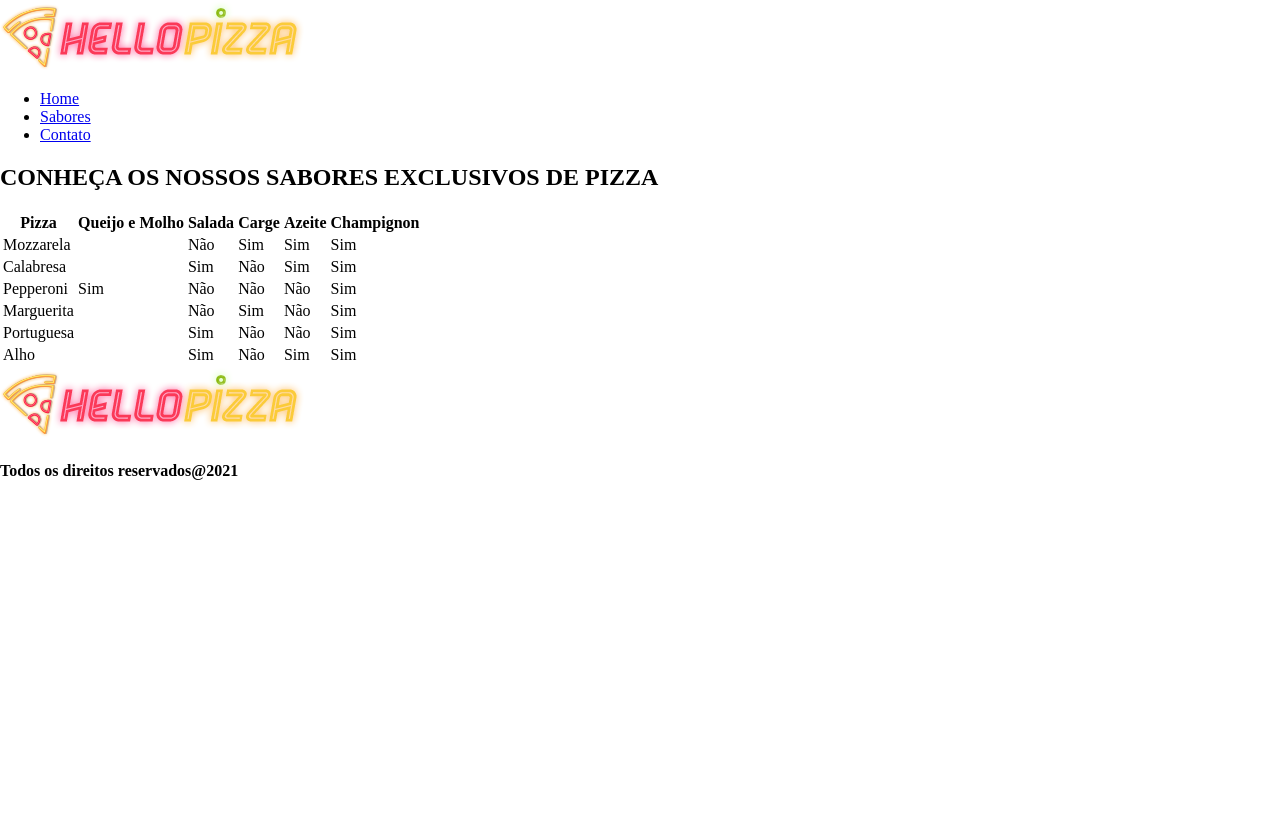
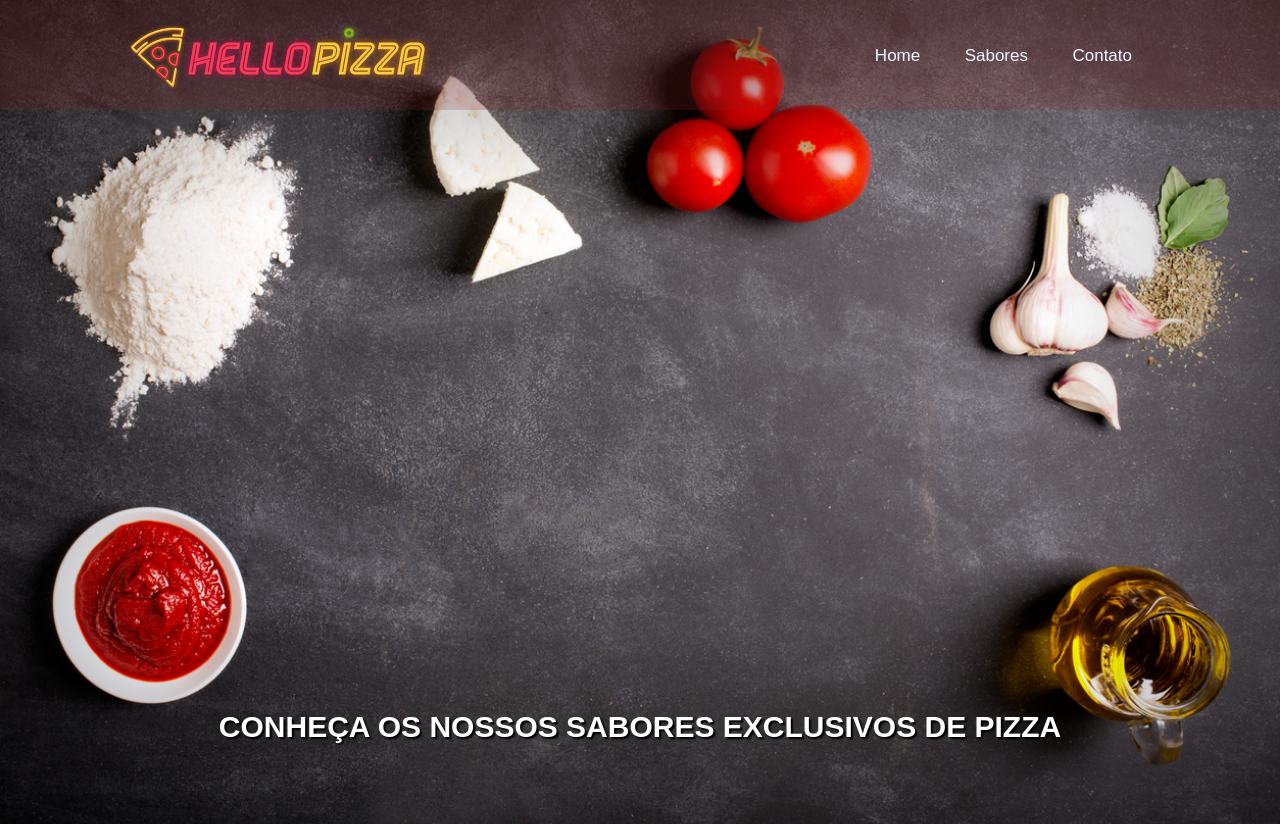
Before and after one commit to reversonthaiam/DevMedia-Projeto-Pizza-CSS, a plain HTML site: page Projeto-pizza/index.html in a window 1280 px wide. Shown: the top 824 px of the page. Before the commit the page ends 800 px from the top, so only its background shows below. Drawn offline with Linux system fonts and the light colour scheme.

Commit message:
projeto pizza pronto

```diff
--- a/Projeto-pizza/css/stylesheet.css
+++ b/Projeto-pizza/css/stylesheet.css
@@ -1,4 +1,103 @@
 body {
+  padding: 0;
 	margin: 0;
-	padding: 0;
+  font-family: sans-serif;
+	background-image: url(../img/background-pizza.jpg);
+	background-repeat: no-repeat;
+	background-size: contain;
+	background-color: #333;
 }
+
+.container {
+  width: 80%;
+  margin: 0 auto;
+}
+
+nav .container {
+  display: flex;
+  justify-content: space-between;
+  margin: 0 auto;
+  position: relative;
+  top: 20px;
+}
+
+nav {
+  background-color: rgba(143, 36, 36, 0.2);
+  height: 110px;
+
+}
+
+.itens ul {
+  padding-top: 10px;
+}
+
+.itens ul li {
+  display: inline;
+  padding: 0px 20px;
+  font-size: 17px;
+}
+
+.itens ul li a {
+  text-decoration: none;
+  color: aliceblue;
+}
+
+.logo {
+  padding-bottom: 15px;
+}
+
+section h1 {
+  font-size: 30px;
+  text-align: center;
+	margin-top: 600px;
+	color: white;
+	text-shadow: 2px 2px 2px black;
+
+}
+
+section table {
+	margin-top: 70px;
+  text-align: center;
+  background-color: rgb(41, 40, 40);
+  color: white;
+  border-collapse: collapse;
+  text-transform: uppercase;
+  border: 2px solid black;
+}
+
+.table {
+  display: flex;
+  justify-content: center;
+  flex-direction: column;
+}
+
+table thead tr th {
+  padding: 20px 30px 20px 30px;
+  font-size: 19px;
+  border: 1px solid black;
+}
+
+table tbody tr td {
+  padding: 30px 30px 30px 30px;
+  border: 1px solid black;
+  margin-top: 20px;
+}
+
+.sim {
+  color: green;
+}
+.nao {
+  color: red;
+}
+
+.img {
+	display: flex;
+	justify-content: center;
+	margin-top: 100px;
+}
+
+footer{
+	display: flex;
+	justify-content: center;
+	color: white;
+}
--- a/Projeto-pizza/index.html
+++ b/Projeto-pizza/index.html
@@ -9,22 +9,25 @@
   </head>
   <body>
     <nav>
-      <div><img src="./img/logo-helloPizza.png" alt=""></div>
+      <div class="container">
+        <div class="logo"><img src="./img/logo-helloPizza.png" alt=""></div>
 
-      <div>
-        <ul>
-          <li><a href="#">Home</a></li>
-          <li><a href="#">Sabores</a></li>
-          <li><a href="#">Contato</a></li>
-        </ul>
+        <div class="itens">
+          <ul>
+            <li><a href="#">Home</a></li>
+            <li><a href="#">Sabores</a></li>
+            <li><a href="#">Contato</a></li>
+          </ul>
+        </div>
       </div>
+
     </nav>
 
-    <section>
+    <section class="container">
       <h1>CONHEÇA OS NOSSOS SABORES EXCLUSIVOS DE PIZZA</h1>
     </section>
 
-    <section>
+    <section class="container table">
       <table>
         <thead>
           <tr>
@@ -39,62 +42,62 @@
         <tbody>
           <tr>
             <td>Mozzarela</td>
-						<td></td>
-						<td>Não</td>
-						<td>Sim</td>
-						<td>Sim</td>
-						<td>Sim</td>
+						<td class="sim">Sim</td>
+            <td class="nao">Não</td>
+						<td class="sim">Sim</td>
+						<td class="nao">Não</td>
+						<td class="sim">Sim</td>
           </tr>
           <tr>
             <td>Calabresa</td>
-						<td></td>
-						<td>Sim</td>
-						<td>Não</td>
-						<td>Sim</td>
-						<td>Sim</td>
+						<td class="nao">Não</td>
+						<td class="sim">Sim</td>
+						<td class="nao">Não</td>
+						<td class="sim">Sim</td>
+						<td class="sim">Sim</td>
           </tr>
           <tr>
             <td>Pepperoni</td>
-						<td>Sim</td>
-						<td>Não</td>
-						<td>Não</td>
-						<td>Não</td>
-						<td>Sim</td>
+            <td class="sim">Não</td>
+						<td class="sim">Sim</td>
+						<td class="nao">Não</td>
+						<td class="sim">Sim</td>
+						<td class="sim">Sim</td>
           </tr>
           <tr>
             <td>Marguerita</td>
-						<td></td>
-						<td>Não</td>
-						<td>Sim</td>
-						<td>Não</td>
-						<td>Sim</td>
+            <td class="nao">Não</td>
+						<td class="sim">Sim</td>
+						<td class="nao">Não</td>
+						<td class="sim">Sim</td>
+						<td class="sim">Sim</td>
           </tr>
           <tr>
             <td>Portuguesa</td>
-						<td></td>
-						<td>Sim</td>
-						<td>Não</td>
-						<td>Não</td>
-						<td>Sim</td>
+            <td class="nao">Não</td>
+						<td class="sim">Sim</td>
+						<td class="nao">Não</td>
+						<td class="sim">Sim</td>
+						<td class="sim">Sim</td>
           </tr>
           <tr>
             <td>Alho</td>
-						<td></td>
-						<td>Sim</td>
-						<td>Não</td>
-						<td>Sim</td>
-						<td>Sim</td>
+						<td class="sim">Sim</td>
+						<td class="sim">Sim</td>
+						<td class="nao">Não</td>
+						<td class="sim">Sim</td>
+						<td class="sim">Sim</td>
           </tr>
         </tbody>
       </table>
     </section>
 
-		<section>
+		<section class="img">
 			<img src="./img/logo-helloPizza.png" alt="">
 		</section>
 
 		<footer>
-			<h4>Todos os direitos reservados@2021</h4>
+			<h4>Todos os direitos Revin@2021</h4>
 		</footer>
   </body>
 </html>
```
